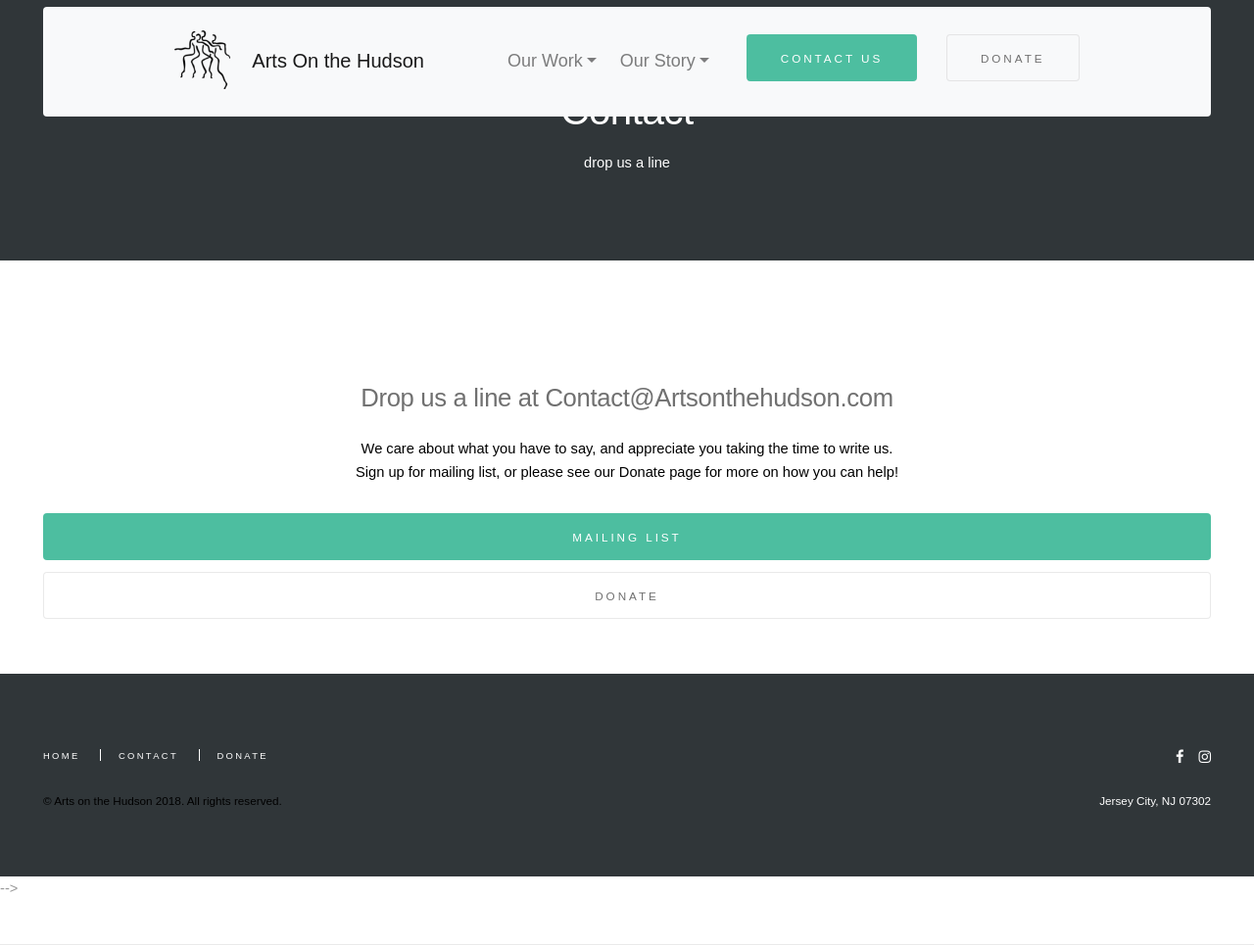
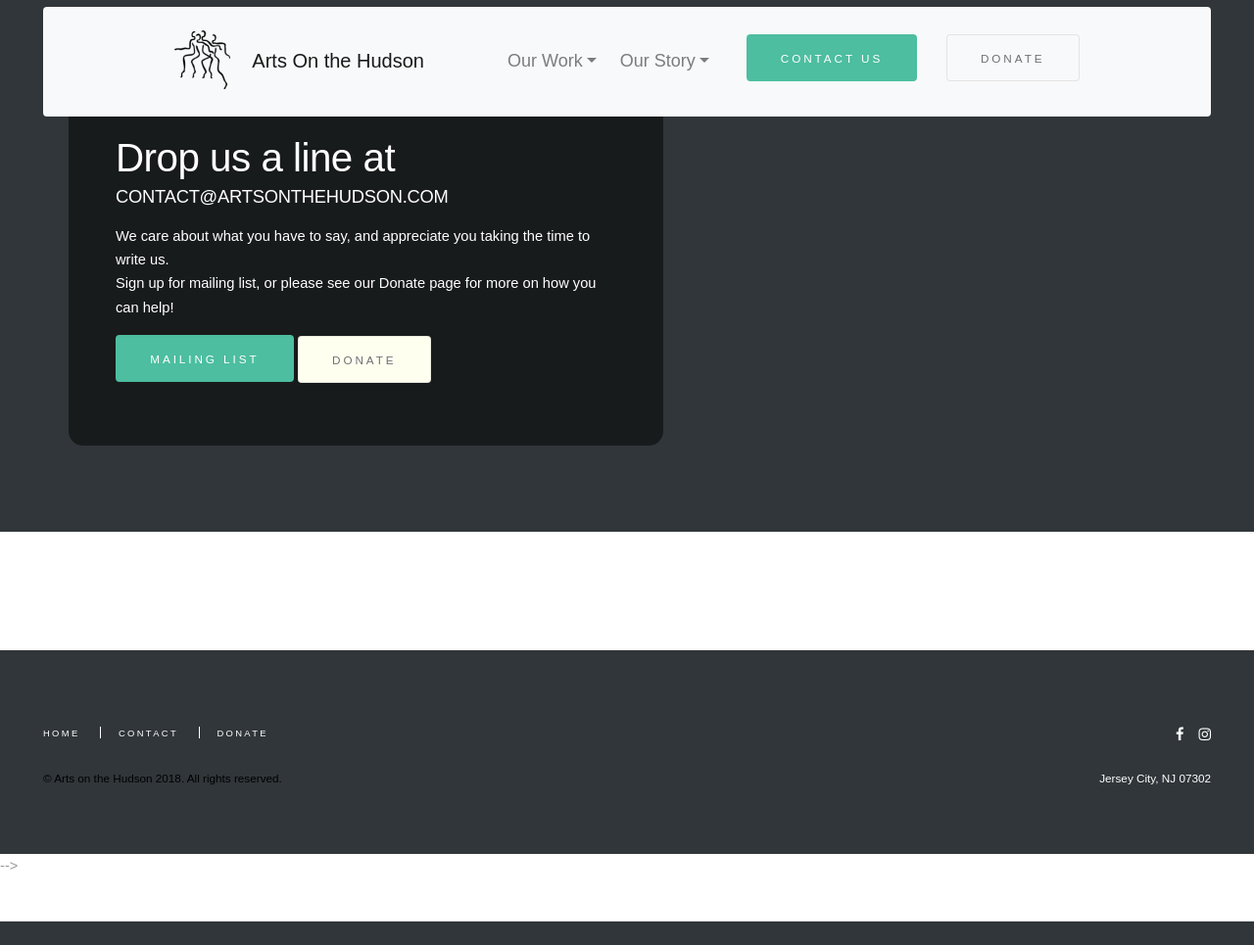
Before and after one commit to nspilman/artsOnTheHudson, a Django app: page /contact/ in a window 1280 px wide. Shown: the part 22-987 px from the top of the page at 98% size. After the commit the page ends 963 px from the top, so only its background shows below. Run offline with Django 3.2, Linux system fonts and the light colour scheme; parts of the project's set-up code (start-up, migrations or seed data) failed here and were passed over; some libraries are stand-ins or nearby versions.

Commit message:
minor updates - cleanup

```diff
--- a/website/static/website/css/aoth.css
+++ b/website/static/website/css/aoth.css
@@ -185,7 +185,9 @@ p{
 }
 
 .acontact{
-    padding: 10em 0 3em 0;
+    padding: 10em 0 7em 0;
+    background-image:url('../images/contactBG.jpg')
+
 }
 
 .agive{
--- a/website/templates/website/contact.html
+++ b/website/templates/website/contact.html
@@ -4,21 +4,23 @@
 		<!-- Main -->
 			<section id="main" class="wrapper">
 				<header class = 'acontact my-5'>
-					<h2>Contact</h2>
-					<p class = 'text-white'>drop us a line</p>
+						<div class = "row">
+							<div class = "col-sm-6 p-5 text-left mx-5" style="background-color: rgb(0,0,0,.5);border-radius: 1em;">
+					<h2>Drop us a line at</h2>
+					<h3> CONTACT@ARTSONTHEHUDSON.COM </h3>
+					<p class = "text-white">
+						We care about what you have to say, and appreciate you taking the time to write us.
+					<br/>
+						Sign up for mailing list, or please see our Donate page for more on how you can help!
+					</p>
+					<div class = "buttons py-3">
+						<a href="/" class="button special ">Mailing List</a>
+						<a href="/donate" class="btn button" style="background-color:ivory;">Donate</a>
+					</div>
+				</div>
+				</div>
 				</header>
 
-				<section id="four" class="wrapper style2 special">
-						<div class="inner">
-							<header>
-										<h2>Drop us a line at Contact@Artsonthehudson.com</h2>
-										<p> We care about what you have to say, and appreciate you taking the time to write us.
-										<br> Sign up for mailing list, or please see our Donate page for more on how you can help! </p>
-							</header>
-							<a href="/" class="button special fit">Mailing List</a>
-							<a href="/donate" class="button fit">Donate</a>
-							</div>
-						</section>
 
 
 {% include "website/footer.html" %}
```
Also changed, not shown: website/static/website/images/contactBG.jpg (added).
